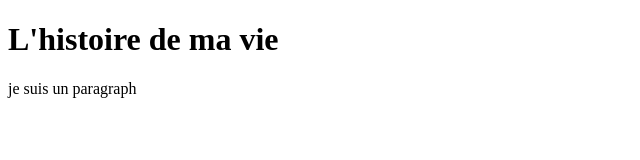
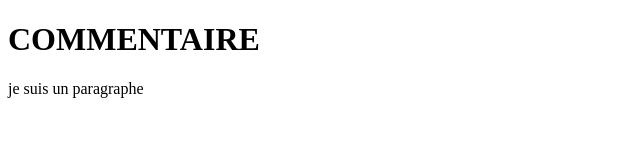
Before and after one commit to S4Shadow4/html-css-saas, a plain HTML site: page exobranch/index.html in a window 1280 px wide. Shown: the whole page, without its empty margins (0-640 px from the left). Drawn offline with Linux system fonts and the light colour scheme.

Commit message:
exo branch

```diff
--- a/exobranch/index.html
+++ b/exobranch/index.html
@@ -7,9 +7,8 @@
 </head>
 <body>
 <div>
-    <h1>
-        L'histoire de ma vie</h1>
-        <p>je suis un paragraph</p>
+<h1>COMMENTAIRE</h1>
+<p>je suis un paragraphe</p>
 
 </div>
 </body>
```
